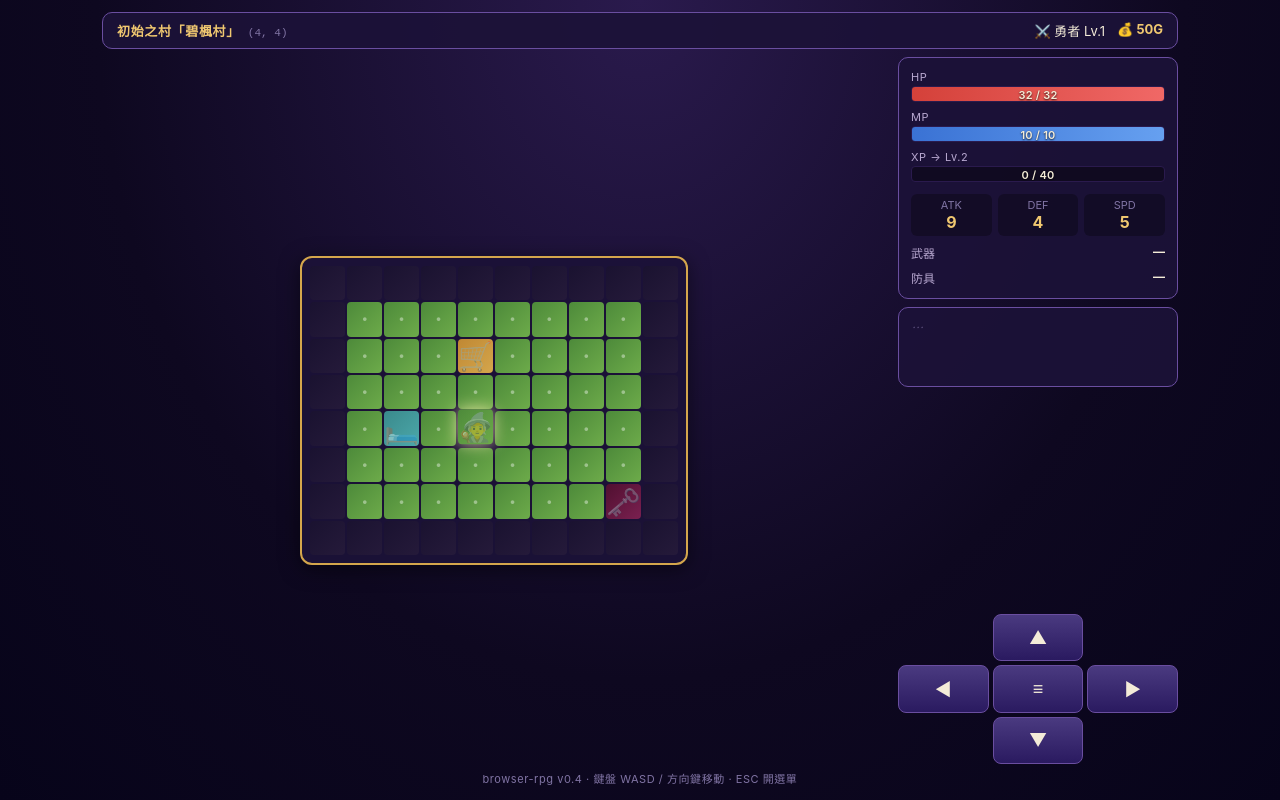
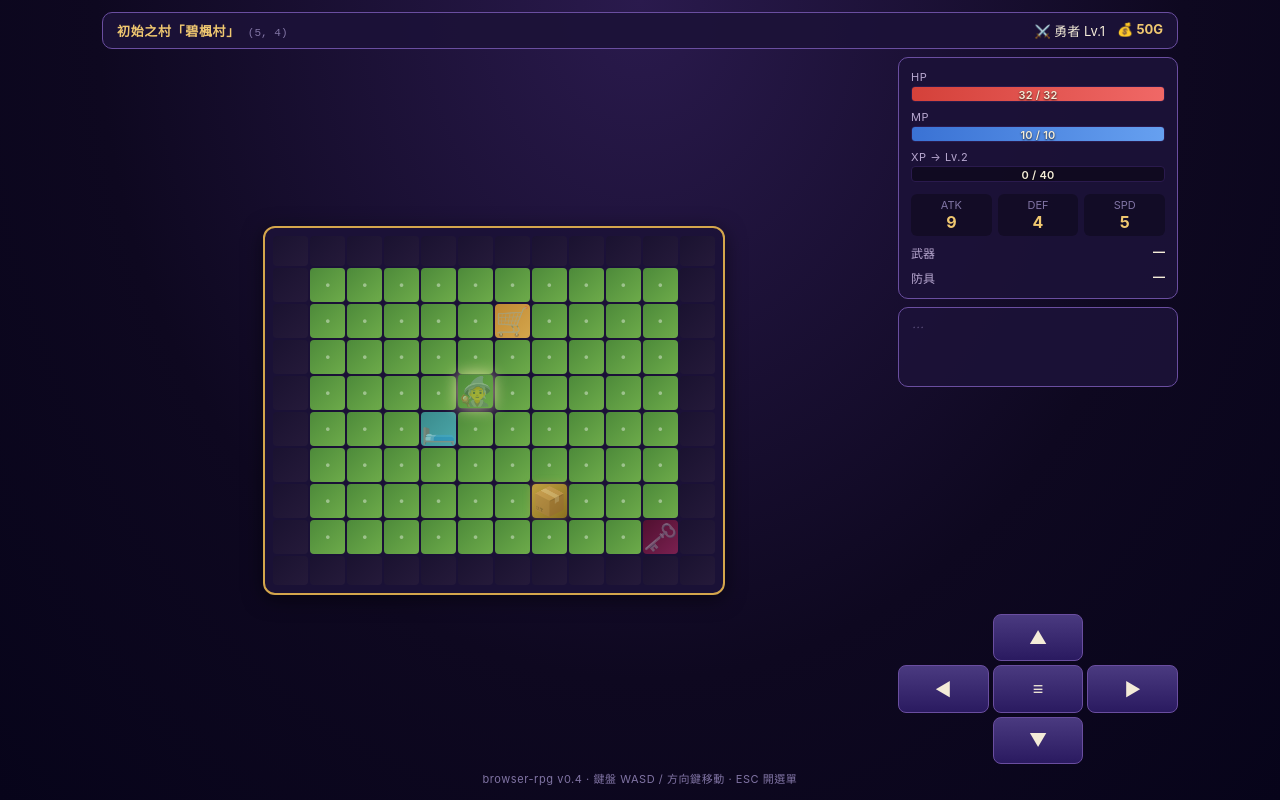
Before and after one commit to humble-man/browser-rpg, a React (Vite) app: page / in a window 1280 px wide. Both pictures are taken after a click on the button "🗡️ 開始新遊戲". Built offline with nearby package versions, Linux system fonts and the light colour scheme.

Commit message:
feat(maps): expand to spec size + treasure chest tile (#13)
Implements docs/features/maps-expansion/design.md. Stage 4 verification PASS.

Closes #6.

```diff
--- a/src/core/store.ts
+++ b/src/core/store.ts
@@ -130,6 +130,14 @@ export const useGame = create<GameStore>()(
     loadGame: () => {
       const raw = loadFromStorage();
       if (!raw) return false;
+      // Migration: if the saved position lands on a wall in the current map
+      // (map layout may have changed across versions), reset to spawn.
+      const map = MAPS[raw.player.position.mapId];
+      const tile = map.tiles[raw.player.position.y]?.[raw.player.position.x];
+      if (!tile || tile.type === 'wall') {
+        raw.player.position.x = map.spawn.x;
+        raw.player.position.y = map.spawn.y;
+      }
       set(s => {
         s.player = raw.player;
         s.flags = raw.flags ?? {};
@@ -263,6 +271,25 @@ export const useGame = create<GameStore>()(
       if (movedTile.type === 'boss') {
         if (!get().bossDefeated) {
           get().startBattle('dragon', true);
+        }
+        return;
+      }
+      if (movedTile.type === 'treasure') {
+        const flagKey = `treasure-${mapId}-${nx}-${ny}`;
+        if (get().flags[flagKey]) {
+          set(s => { s.messages.push('📭 空寶箱'); });
+          return;
+        }
+        const content = MAPS[mapId].treasures?.[`${nx},${ny}`];
+        if (content) {
+          set(s => {
+            addItem(s.player, content.itemId, content.count);
+            const item = getItem(content.itemId);
+            const name = item?.name ?? content.itemId;
+            s.flags[flagKey] = true;
+            s.messages.push(`📦 拾獲「${name}」×${content.count}`);
+          });
+          get().saveGame();
         }
         return;
       }
--- a/src/data/maps.ts
+++ b/src/data/maps.ts
@@ -8,6 +8,8 @@ import type { GameMap, MapId, MapTile, TileType } from '../core/types';
 //   D  dungeon entry (transition to dungeon)
 //   E  village exit (transition to village)
 //   B  boss tile (boss battle trigger)
+//   T  treasure chest
+//   f  floor (visually distinct from grass)
 const GLYPH: Record<string, TileType> = {
   '.': 'grass',
   '#': 'wall',
@@ -17,6 +19,7 @@ const GLYPH: Record<string, TileType> = {
   'E': 'village-exit',
   'B': 'boss',
   'f': 'floor',
+  'T': 'treasure',
 };
 
 function parse(rows: string[]): MapTile[][] {
@@ -26,45 +29,58 @@ function parse(rows: string[]): MapTile[][] {
 }
 
 const VILLAGE_ROWS = [
-  '##########',
-  '#........#',
-  '#...S....#',
-  '#........#',
-  '#.I......#',
-  '#........#',
-  '#.......D#',
-  '##########',
+  '############',
+  '#..........#',
+  '#.....S....#',
+  '#..........#',
+  '#..........#',
+  '#...I......#',
+  '#..........#',
+  '#......T...#',
+  '#.........D#',
+  '############',
 ];
 
 const DUNGEON_ROWS = [
-  '##########',
-  '#E.......#',
-  '#.fffffff#',
-  '#.f###.f.#',
-  '#.f.f.ff.#',
-  '#.f.f.#f.#',
-  '#.....ffB#',
-  '##########',
+  '###############',
+  '#E............#',
+  '#.fffffff.f...#',
+  '#.f###.fffff..#',
+  '#.f.f....f.f..#',
+  '#.f.fff..f.T..#',
+  '#.f.....f.f...#',
+  '#.fffffff.f...#',
+  '#..........fT.#',
+  '#.fffffff.f...#',
+  '#...........B.#',
+  '###############',
 ];
 
 export const MAPS: Record<MapId, GameMap> = {
   village: {
     id: 'village',
     name: '初始之村「碧楓村」',
-    width: 10,
-    height: 8,
+    width: 12,
+    height: 10,
     tiles: parse(VILLAGE_ROWS),
-    spawn: { x: 4, y: 4 },
+    spawn: { x: 5, y: 4 },
+    treasures: {
+      '7,7': { itemId: 'iron-sword', count: 1 },
+    },
   },
   dungeon: {
     id: 'dungeon',
     name: '幽影迷宮',
-    width: 10,
-    height: 8,
+    width: 15,
+    height: 12,
     tiles: parse(DUNGEON_ROWS),
     encounters: ['slime', 'goblin', 'skeleton', 'spider'],
     encounterRate: 0.18,
     spawn: { x: 2, y: 1 },
+    treasures: {
+      '11,5': { itemId: 'potion', count: 3 },
+      '12,8': { itemId: 'ether', count: 2 },
+    },
   },
 };
 
--- a/src/index.css
+++ b/src/index.css
@@ -367,6 +367,11 @@ input, textarea {
 .tile-boss {
   background: var(--bg-tile-boss);
   animation: pulse-boss 1.8s ease-in-out infinite;
+}
+
+.tile-treasure {
+  background: linear-gradient(135deg, #c0a040, #8a7020);
+  box-shadow: 0 0 8px rgba(212, 166, 76, 0.4);
 }
 
 @keyframes pulse-boss {
--- a/src/scenes/Overworld.tsx
+++ b/src/scenes/Overworld.tsx
@@ -16,10 +16,12 @@ const TILE_GLYPH: Record<string, string> = {
   'village-exit': '🚪',
   boss: '🐉',
   sign: '📜',
+  treasure: '📦',
 };
 
 export function Overworld() {
   const player = useGame(s => s.player);
+  const flags = useGame(s => s.flags);
   const movePlayer = useGame(s => s.movePlayer);
   const messages = useGame(s => s.messages);
   const shopOpen = useGame(s => s.shopOpen);
@@ -70,12 +72,17 @@ export function Overworld() {
           {map.tiles.flatMap((row, y) =>
             row.map((tile, x) => {
               const isPlayer = player.position.x === x && player.position.y === y;
+              let glyph: string = TILE_GLYPH[tile.type] ?? '';
+              if (tile.type === 'treasure') {
+                const opened = flags[`treasure-${player.position.mapId}-${x}-${y}`];
+                glyph = opened ? '📭' : '📦';
+              }
               return (
                 <div
                   key={`${x}-${y}`}
                   className={`tile tile-${tile.type}${isPlayer ? ' tile-player' : ''}`}
                 >
-                  {isPlayer ? '🧙' : TILE_GLYPH[tile.type] ?? ''}
+                  {isPlayer ? '🧙' : glyph}
                 </div>
               );
             }),
```
Also changed, not shown: src/core/types.ts (+8 -1 lines).
